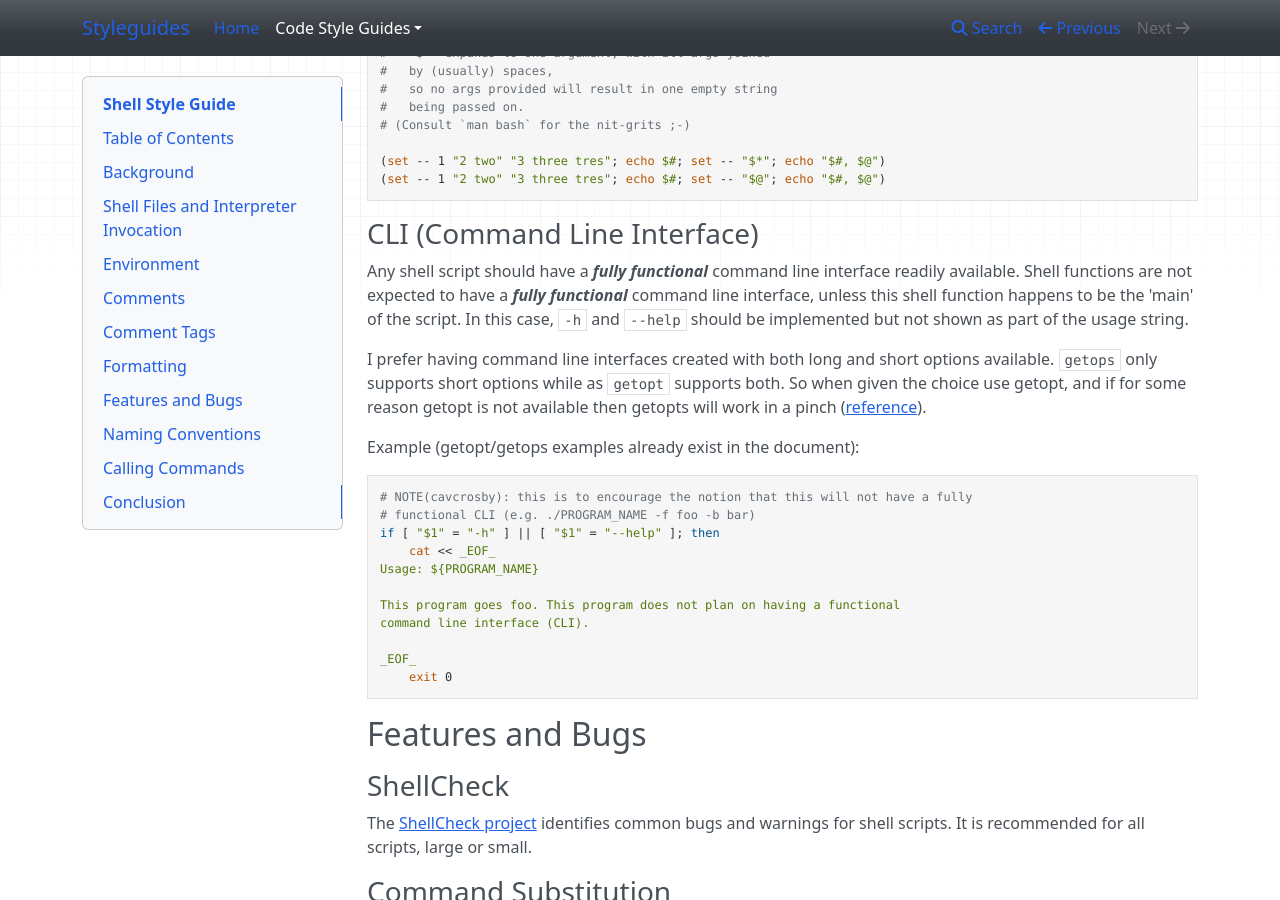
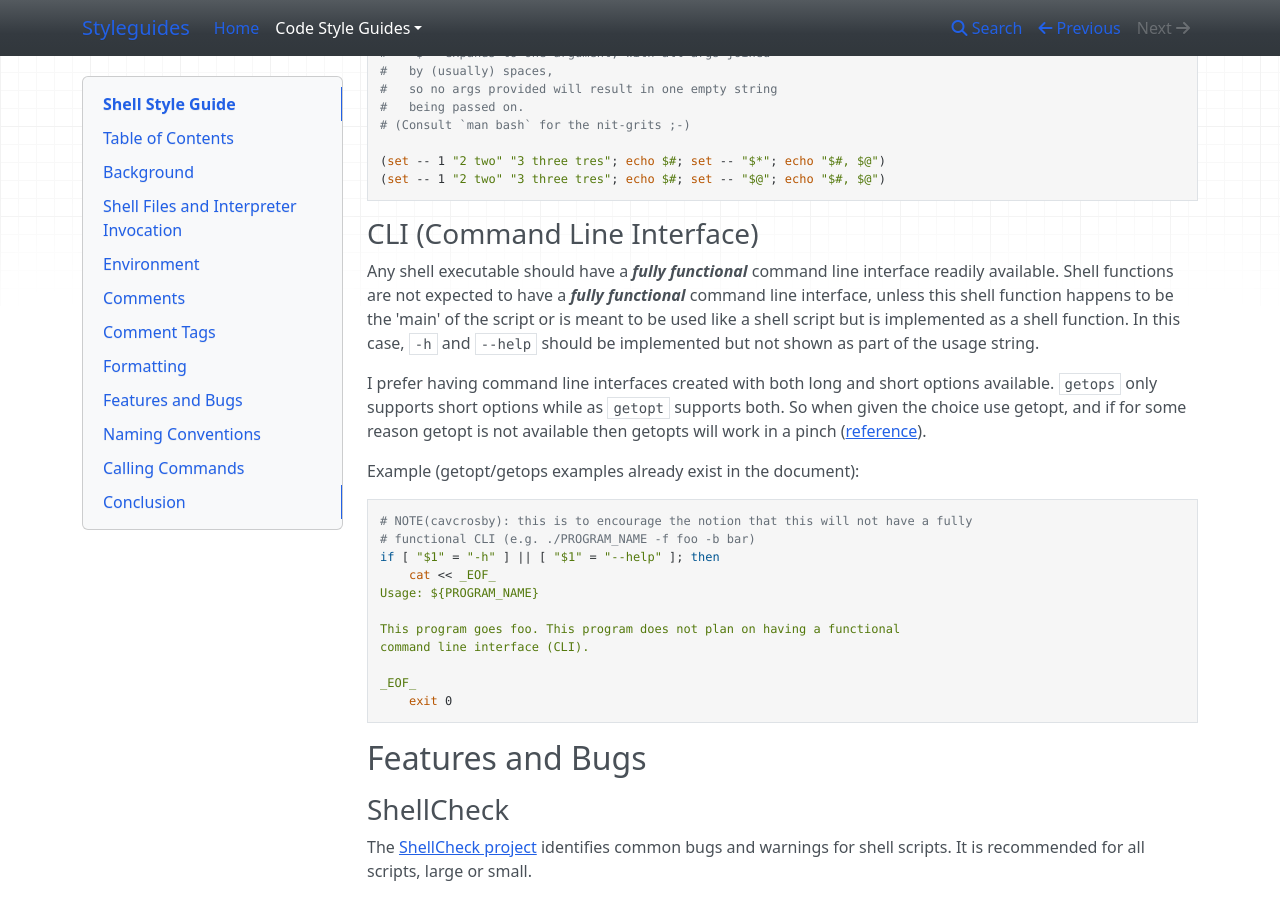
Before and after one commit to cavcrosby/styleguides, an MkDocs documentation site: the page built from docs/shellguide.md, in a window 1280 px wide and 900 px high, scrolled down 11335 px. Built offline with MkDocs 1.6.1, drawn with Linux system fonts in a browser that asks for light colours; nearby versions of some CDN libraries; some of the changed text lies outside the part shown.

Commit message:
Differentiate shell executable from script
Shell libraries and executables are scripts but not all scripts
are librares and executables. This applies mainly that shell
libraries will not have a command line interface at all.

```diff
--- a/docs/shellguide.md
+++ b/docs/shellguide.md
@@ -680,11 +680,12 @@ grep -cP '([Ss]pecial|\|?characters*)$' ${1:+"$1"}
 
 ### CLI (Command Line Interface)
 
-Any shell script should have a ***fully functional*** command line interface
+Any shell executable should have a ***fully functional*** command line interface
 readily available. Shell functions are not expected to have a ***fully functional***
 command line interface, unless this shell function happens to be the
-'main' of the script. In this case, `-h` and `--help` should be implemented
-but not shown as part of the usage string.
+'main' of the script or is meant to be used like a shell script but is
+implemented as a shell function. In this case, `-h` and `--help` should be
+implemented but not shown as part of the usage string.
 
 I prefer having command line interfaces created with both long and
 short options available. `getops` only supports short options while as
```
Also changed, not shown: other parts of docs/shellguide.md (+1 -1 lines).
